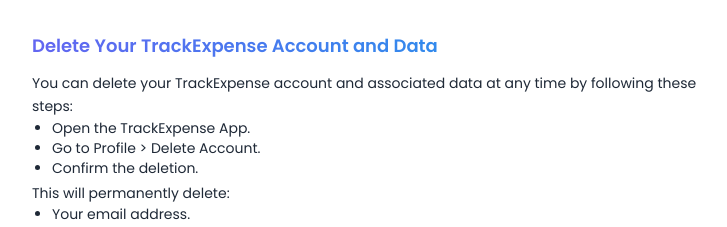
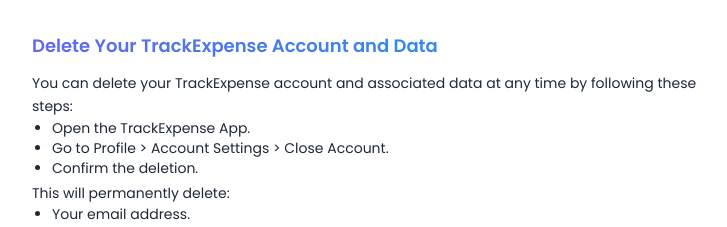
Before and after one commit to bertdida/trackexpense-landing, a Next.js app: page /app/delete-account in a window 1280 px wide. Shown: the top 227 px of the page, without its empty margins (256-983 px from the left). Built offline with nearby package versions, Linux system fonts and the light colour scheme.

Commit message:
fix: delete account documentation

```diff
--- a/src/app/app/delete-account/page.tsx
+++ b/src/app/app/delete-account/page.tsx
@@ -24,7 +24,9 @@ const Privacy: React.FC = () => {
 
       <ol className={className.list}>
         <li>Open the TrackExpense App.</li>
-        <li>Go to Profile {'>'} Delete Account.</li>
+        <li>
+          Go to Profile {'>'} Account Settings {'>'} Close Account.
+        </li>
         <li>Confirm the deletion.</li>
       </ol>
 
```
